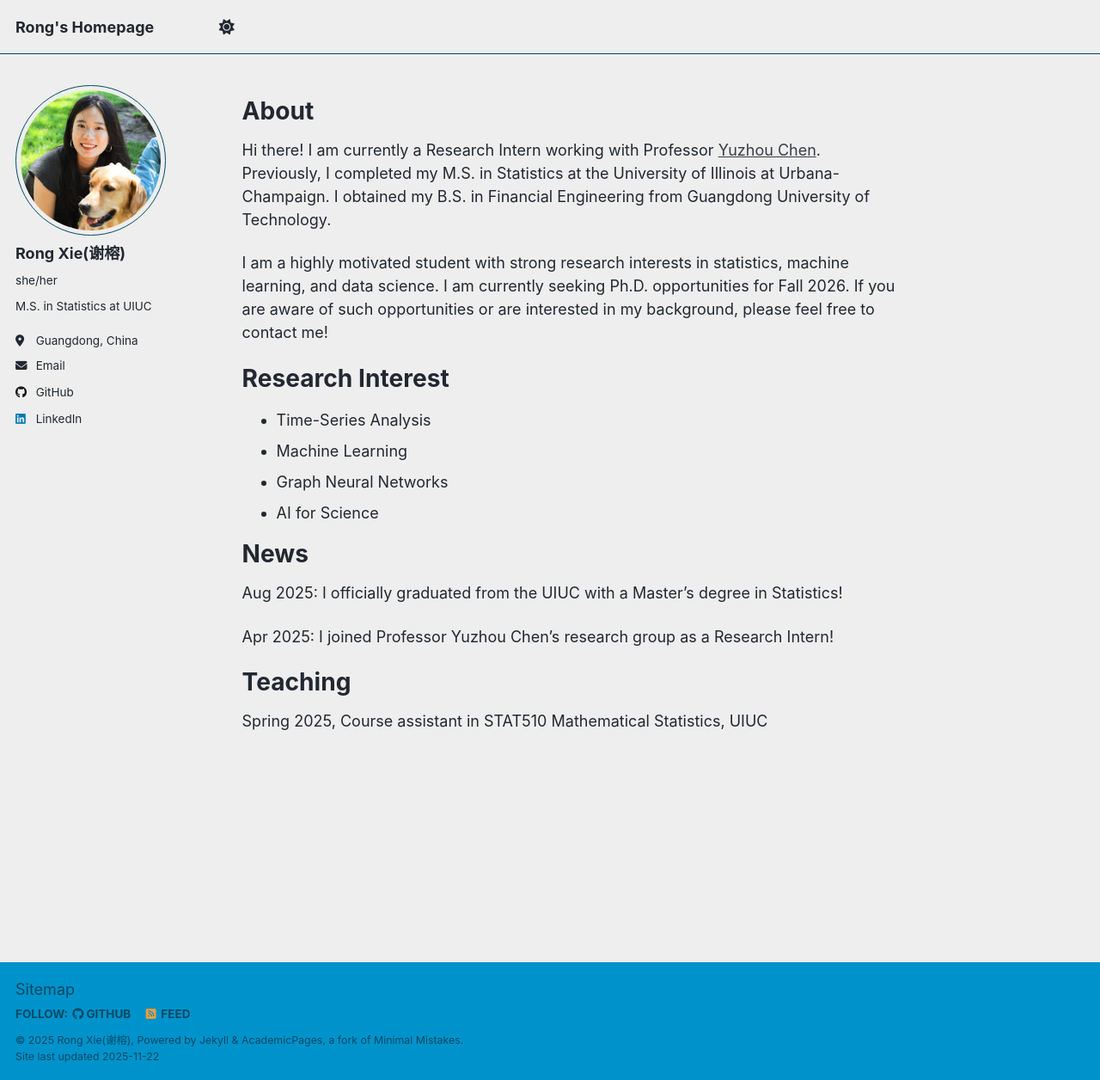
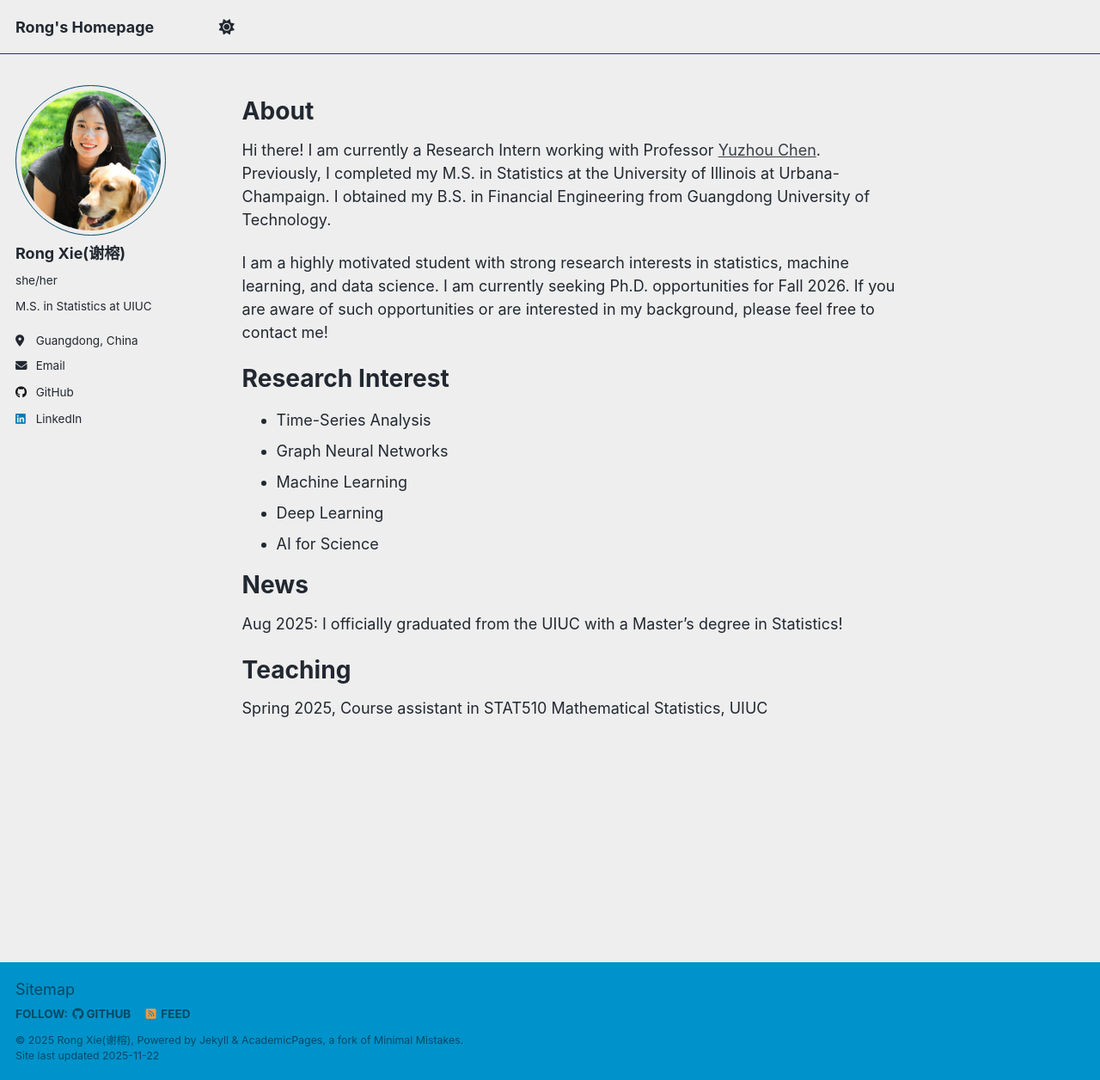
Before and after one commit to roooooog/roooooog.github.io, a Jekyll site: the page built from _pages/about.md, in a window 1280 px wide and 1256 px high. Shown: the whole window at 86% size. Built offline with Jekyll 4.4.1, drawn with Linux system fonts in a browser that asks for light colours; a script that is not in the unit is left out.

Commit message:
Update about.md

```diff
--- a/_pages/about.md
+++ b/_pages/about.md
@@ -14,14 +14,13 @@ I am a highly motivated student with strong research interests in statistics, ma
 
 # Research Interest
 - Time-Series Analysis
+- Graph Neural Networks
 - Machine Learning
-- Graph Neural Networks
+- Deep Learning
 - AI for Science
 
 # News
 Aug 2025: I officially graduated from the UIUC with a Master’s degree in Statistics!
 
-Apr 2025: I joined Professor Yuzhou Chen's research group as a Research Intern!
-
 # Teaching
 Spring 2025, Course assistant in STAT510 Mathematical Statistics, UIUC
```
